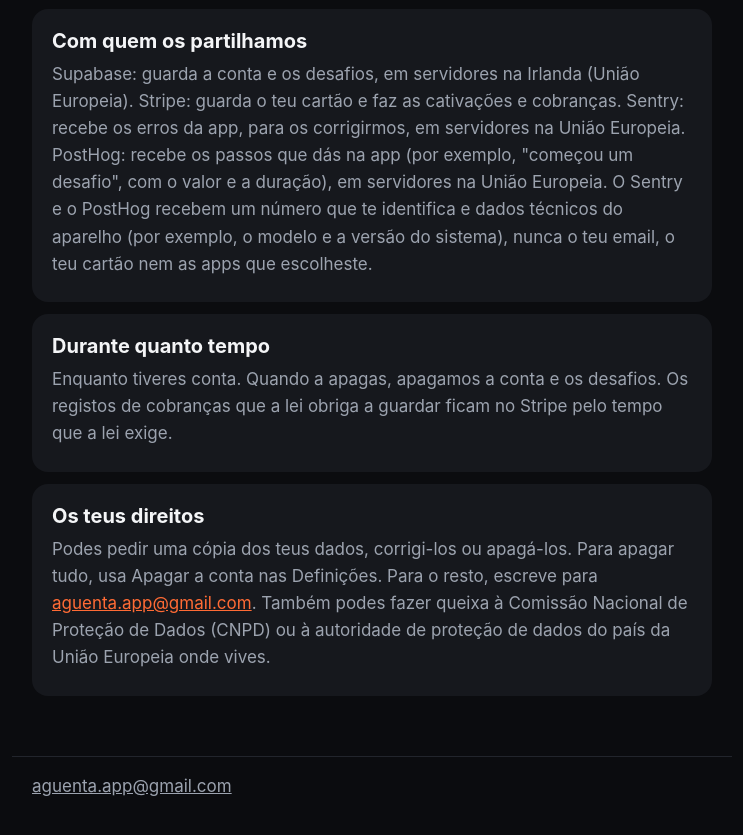
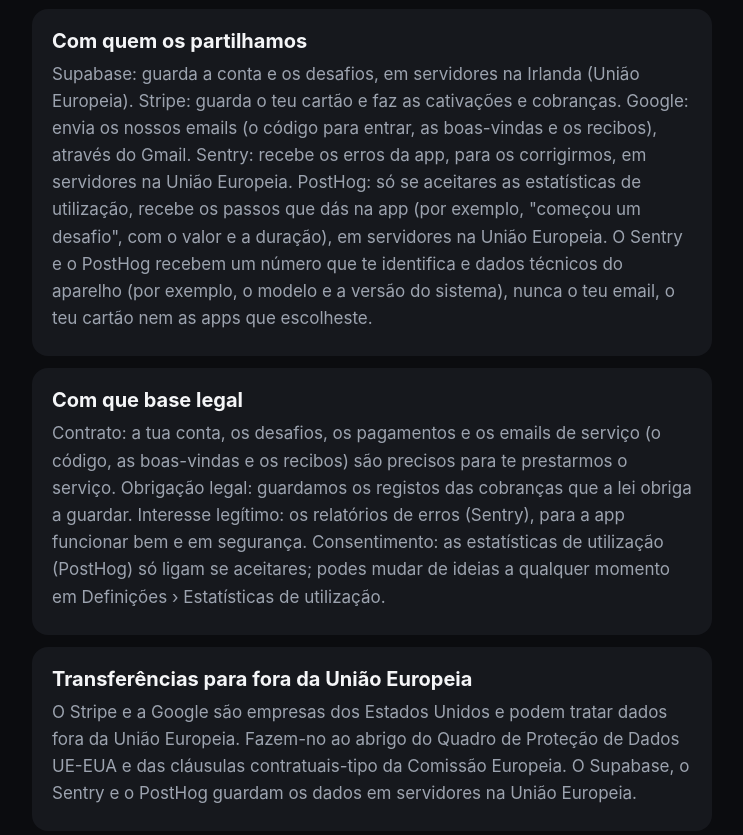
Before and after one commit to Aguenta/aguenta.github.io, a plain HTML site: page privacidade/index.html in a window 1280 px wide. Shown: the part 748-1583 px from the top of the page, without its empty margins (268-1011 px from the left). Drawn offline with Linux system fonts and the light colour scheme.

Commit message:
Privacidade: Google (emails), base legal, transferências para fora da UE, estatísticas com consentimento

```diff
--- a/privacidade/index.html
+++ b/privacidade/index.html
@@ -16,7 +16,9 @@
 <section><h2>Quem somos</h2><p>A Aguenta é uma app para largar o telemóvel com dinheiro em jogo. Para qualquer pergunta sobre os teus dados, escreve para <a href="mailto:aguenta.app@gmail.com">aguenta.app@gmail.com</a>.</p></section>
 <section><h2>Que dados guardamos</h2><p>O teu email, para entrares com um código. Os teus desafios: as apps que escolheste, a duração, o valor, quando começaram e como acabaram. Uma referência ao teu cliente no Stripe. A data em que confirmaste ter 18 anos ou mais. A língua do teu telemóvel, para os nossos emails te chegarem nessa língua. Não guardamos os números do teu cartão.</p></section>
 <section><h2>Para que os usamos</h2><p>Para te deixar entrar, contar o tempo de cada desafio, cativar, cobrar ou libertar o valor, e enviar-te emails sobre a tua conta (o código para entrar, as boas-vindas e o recibo de uma cobrança). Não vendemos os teus dados nem os usamos para publicidade.</p></section>
-<section><h2>Com quem os partilhamos</h2><p>Supabase: guarda a conta e os desafios, em servidores na Irlanda (União Europeia). Stripe: guarda o teu cartão e faz as cativações e cobranças. Sentry: recebe os erros da app, para os corrigirmos, em servidores na União Europeia. PostHog: recebe os passos que dás na app (por exemplo, &quot;começou um desafio&quot;, com o valor e a duração), em servidores na União Europeia. O Sentry e o PostHog recebem um número que te identifica e dados técnicos do aparelho (por exemplo, o modelo e a versão do sistema), nunca o teu email, o teu cartão nem as apps que escolheste.</p></section>
+<section><h2>Com quem os partilhamos</h2><p>Supabase: guarda a conta e os desafios, em servidores na Irlanda (União Europeia). Stripe: guarda o teu cartão e faz as cativações e cobranças. Google: envia os nossos emails (o código para entrar, as boas-vindas e os recibos), através do Gmail. Sentry: recebe os erros da app, para os corrigirmos, em servidores na União Europeia. PostHog: só se aceitares as estatísticas de utilização, recebe os passos que dás na app (por exemplo, &quot;começou um desafio&quot;, com o valor e a duração), em servidores na União Europeia. O Sentry e o PostHog recebem um número que te identifica e dados técnicos do aparelho (por exemplo, o modelo e a versão do sistema), nunca o teu email, o teu cartão nem as apps que escolheste.</p></section>
+<section><h2>Com que base legal</h2><p>Contrato: a tua conta, os desafios, os pagamentos e os emails de serviço (o código, as boas-vindas e os recibos) são precisos para te prestarmos o serviço. Obrigação legal: guardamos os registos das cobranças que a lei obriga a guardar. Interesse legítimo: os relatórios de erros (Sentry), para a app funcionar bem e em segurança. Consentimento: as estatísticas de utilização (PostHog) só ligam se aceitares; podes mudar de ideias a qualquer momento em Definições › Estatísticas de utilização.</p></section>
+<section><h2>Transferências para fora da União Europeia</h2><p>O Stripe e a Google são empresas dos Estados Unidos e podem tratar dados fora da União Europeia. Fazem-no ao abrigo do Quadro de Proteção de Dados UE-EUA e das cláusulas contratuais-tipo da Comissão Europeia. O Supabase, o Sentry e o PostHog guardam os dados em servidores na União Europeia.</p></section>
 <section><h2>Durante quanto tempo</h2><p>Enquanto tiveres conta. Quando a apagas, apagamos a conta e os desafios. Os registos de cobranças que a lei obriga a guardar ficam no Stripe pelo tempo que a lei exige.</p></section>
 <section><h2>Os teus direitos</h2><p>Podes pedir uma cópia dos teus dados, corrigi-los ou apagá-los. Para apagar tudo, usa Apagar a conta nas Definições. Para o resto, escreve para <a href="mailto:aguenta.app@gmail.com">aguenta.app@gmail.com</a>. Também podes fazer queixa à Comissão Nacional de Proteção de Dados (CNPD) ou à autoridade de proteção de dados do país da União Europeia onde vives.</p></section>
 </main>
```
Also changed, not shown: en/privacy/index.html (+3 -1 lines).
